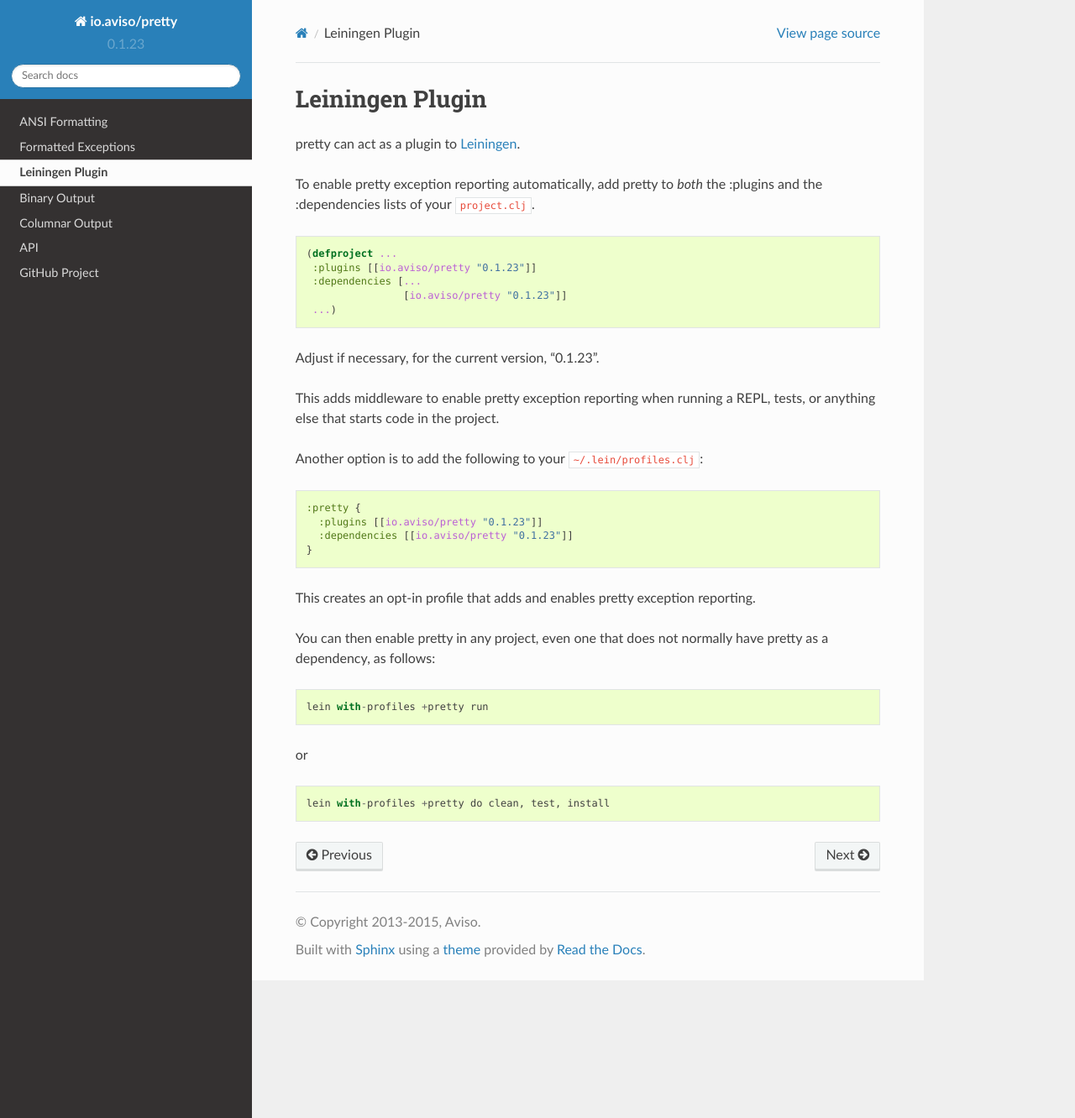
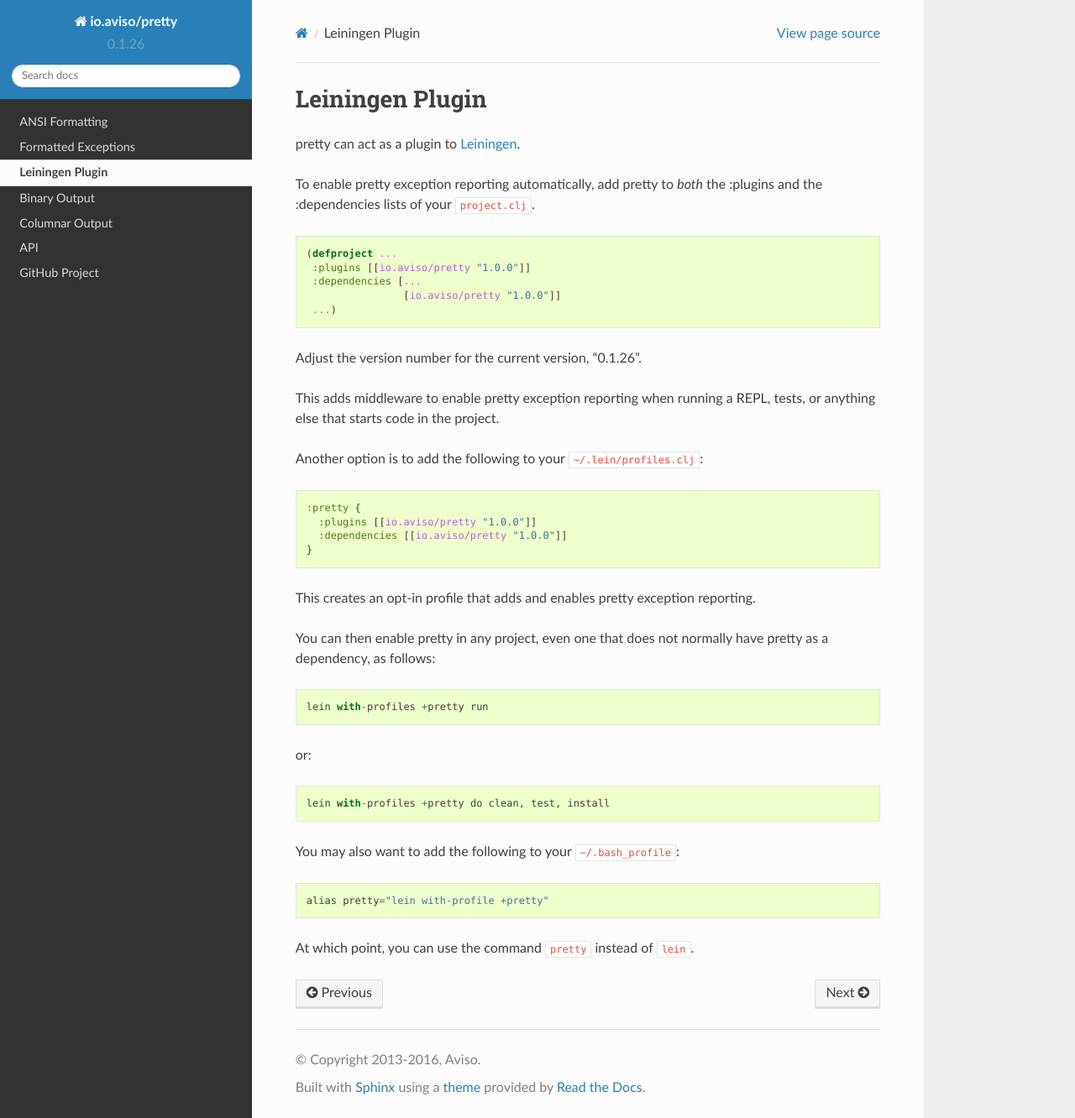
Before and after one commit to clj-commons/pretty, a Sphinx documentation site: the page built from docs/lein-plugin.rst, in a window 1280 px wide and 1332 px high. Shown: the whole window at 84% size. Built offline with Sphinx 7.4.7 and the Read the Docs theme 2.0.0, drawn with Linux system fonts in a browser that asks for light colours.

Commit message:
A few touch-ups to the manual

```diff
--- a/docs/conf.py
+++ b/docs/conf.py
@@ -47,7 +47,7 @@
 
 # General information about the project.
 project = u'io.aviso/pretty'
-copyright = u'2013-2015, Aviso'
+copyright = u'2013-2016, Aviso'
 author = u'Howard M. Lewis Ship and others'
 
 # The version info for the project you're documenting, acts as replacement for
@@ -56,7 +56,7 @@
 #
 
 # The full version, including alpha/beta/rc tags.
-release = u'0.1.23'
+release = u'0.1.26'
 
 # The short X.Y version.
 version = release
--- a/docs/lein-plugin.rst
+++ b/docs/lein-plugin.rst
@@ -11,13 +11,13 @@
 .. code-block:: clojure
 
   (defproject ...
-   :plugins [[io.aviso/pretty "0.1.23"]]
+   :plugins [[io.aviso/pretty "1.0.0"]]
    :dependencies [...
-                  [io.aviso/pretty "0.1.23"]]
+                  [io.aviso/pretty "1.0.0"]]
    ...)
 
 
-Adjust if necessary, for the current version, "|release|".
+Adjust the version number for the current version, "|release|".
 
 This adds middleware to enable pretty exception reporting when running a REPL, tests,
 or anything else that starts code in the project.
@@ -27,8 +27,8 @@
 .. code-block:: clojure
 
    :pretty {
-     :plugins [[io.aviso/pretty "0.1.23"]]
-     :dependencies [[io.aviso/pretty "0.1.23"]]
+     :plugins [[io.aviso/pretty "1.0.0"]]
+     :dependencies [[io.aviso/pretty "1.0.0"]]
    }
 
 This creates an opt-in profile that adds and enables pretty exception reporting.
@@ -40,8 +40,12 @@
 
    lein with-profiles +pretty run
 
-or
-
-::
+or::
 
    lein with-profiles +pretty do clean, test, install
+
+You may also want to add the following to your :file:`~/.bash_profile`::
+
+    alias pretty="lein with-profile +pretty"
+
+At which point, you can use the command ``pretty`` instead of ``lein``.
```
Also changed, not shown: 1 other file.
